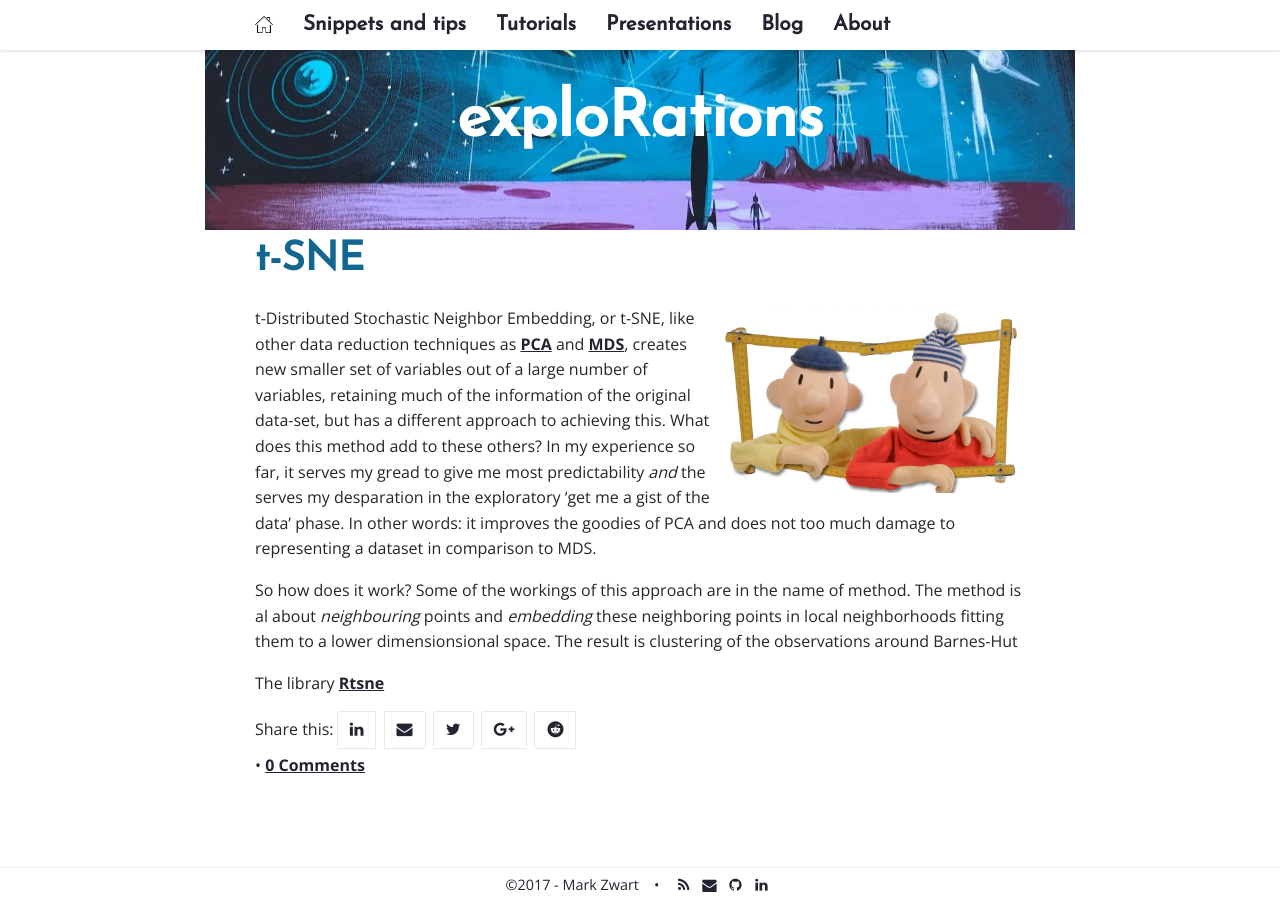
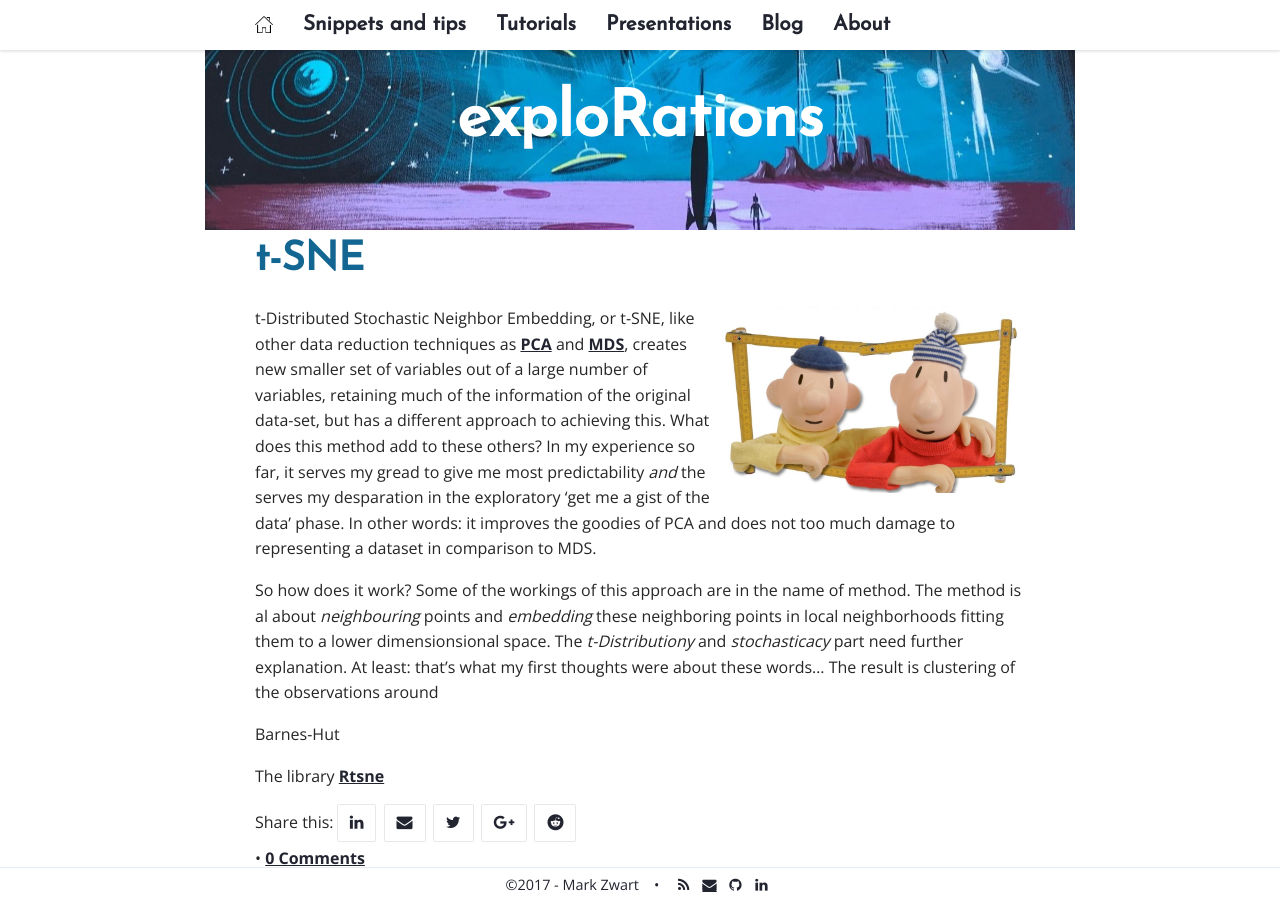
Before and after one commit to mark-me/mark-me.github.io, a Jekyll site: the page built from _pages/tutorials/t-sne/t-sne.md, in a window 1280 px wide. Built offline with Jekyll 4.4.1, drawn with Linux system fonts in a browser that asks for light colours; nearby versions of some CDN libraries; comment, search, counter and statistics services are not loaded.

Commit message:
Update t-sne.md

```diff
--- a/_pages/tutorials/t-sne/t-sne.md
+++ b/_pages/tutorials/t-sne/t-sne.md
@@ -8,7 +8,9 @@ published: true
 <img src="/_pages/tutorials/t-sne/buurman-buurman.jpg" alt="alice catterpillar" width="308" height="187" align="right"/>
 t-Distributed Stochastic Neighbor Embedding, or t-SNE, like other data reduction techniques as [PCA](/pca/) and [MDS](/clustering-mds/), creates new smaller set of variables out of a large number of variables, retaining much of the information of the original data-set, but has a different approach to achieving this. What does this method add to these others? In my experience so far, it serves my gread to give me most predictability _and_ the serves my desparation in the exploratory 'get me a gist of the data' phase. In other words: it improves the goodies of PCA and does not too much damage to representing a dataset in comparison to MDS.
 
-So how does it work? Some of the workings of this approach are in the name of method. The method is al about _neighbouring_ points and _embedding_ these neighboring points in local neighborhoods fitting them to a lower dimensionsional space. The result is clustering of the observations around
+So how does it work? Some of the workings of this approach are in the name of method. The method is al about _neighbouring_ points and _embedding_ these neighboring points in local neighborhoods fitting them to a lower dimensionsional space. The _t-Distributiony_ and _stochasticacy_ part need further explanation. At least: that's what my first thoughts were about these words... The result is clustering of the observations around
+
+
 Barnes-Hut
 
 The library **[Rtsne](https://www.rdocumentation.org/packages/Rtsne)**
```
